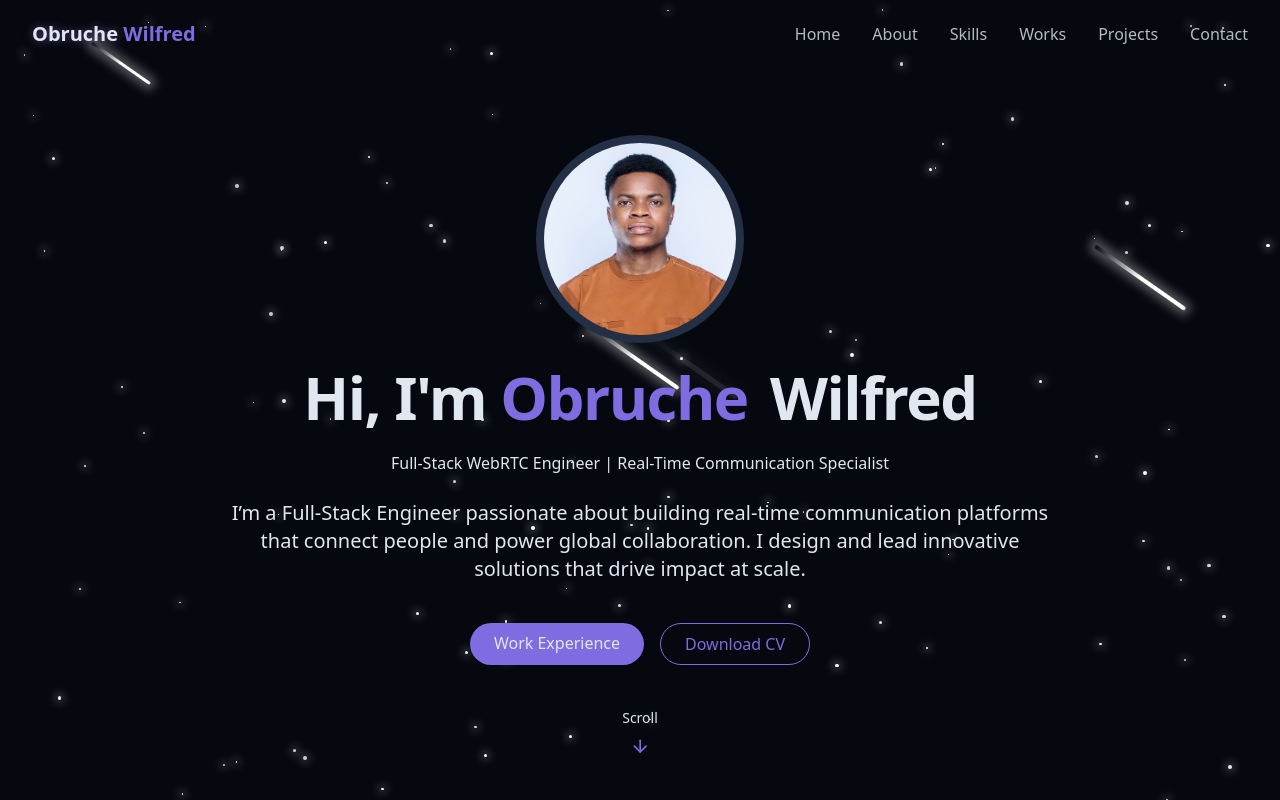
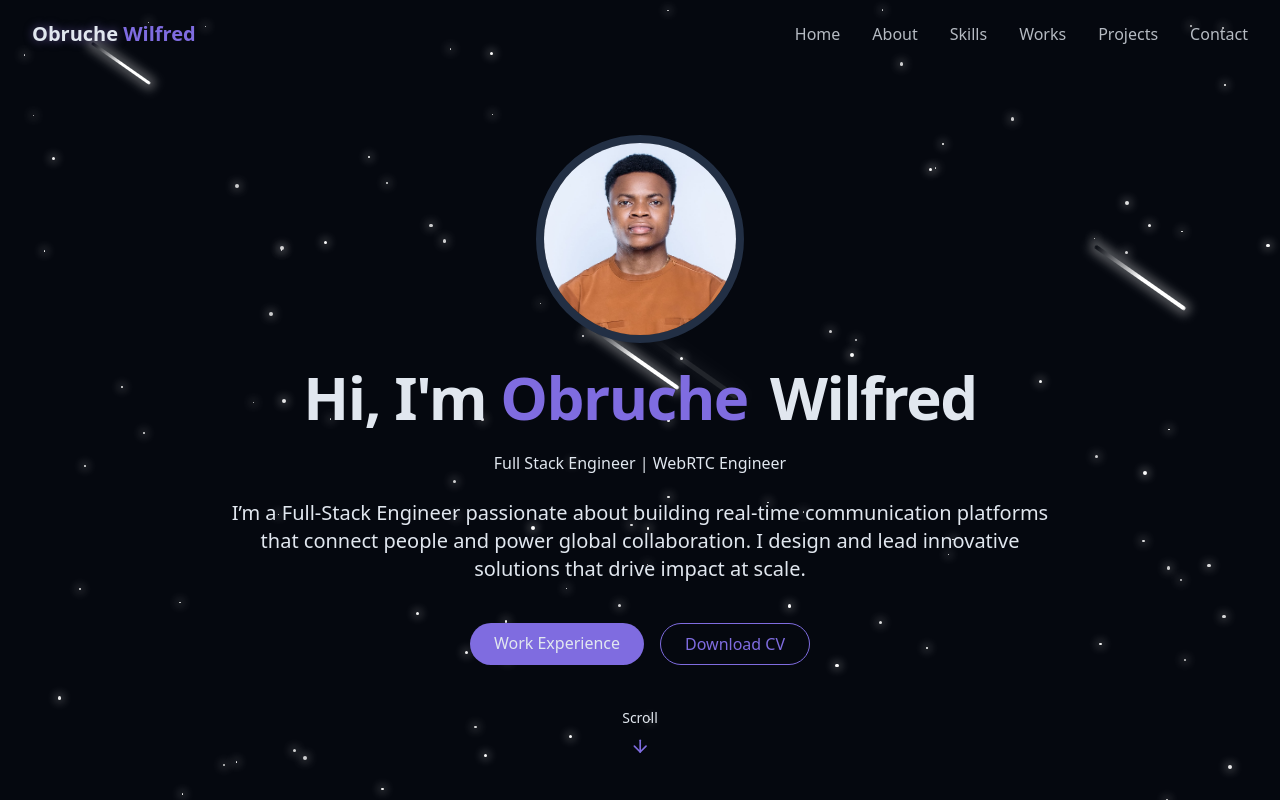
Before and after one commit to obrucheoghene/my-portfolio, a React (Vite) app: page / in a window 1280 px wide. Shown: the top 800 px of the page. Built offline with nearby package versions, Linux system fonts and the light colour scheme.

Commit message:
update hero section

```diff
--- a/src/components/HeroSection.jsx
+++ b/src/components/HeroSection.jsx
@@ -35,7 +35,8 @@ export const HeroSection = () => {
               Wilfred
             </span>
           </h1>
-          <p>Full-Stack WebRTC Engineer | Real-Time Communication Specialist</p>
+          <p>Full Stack Engineer | WebRTC Engineer</p>
+
           <p className="text-lg md:text-xl text-muted-foreground max-2-2xl mx-auto opacity-0 animate-fade-in-delay-3">
             I’m a Full-Stack Engineer passionate about building real-time
             communication platforms that connect people and power global
```
